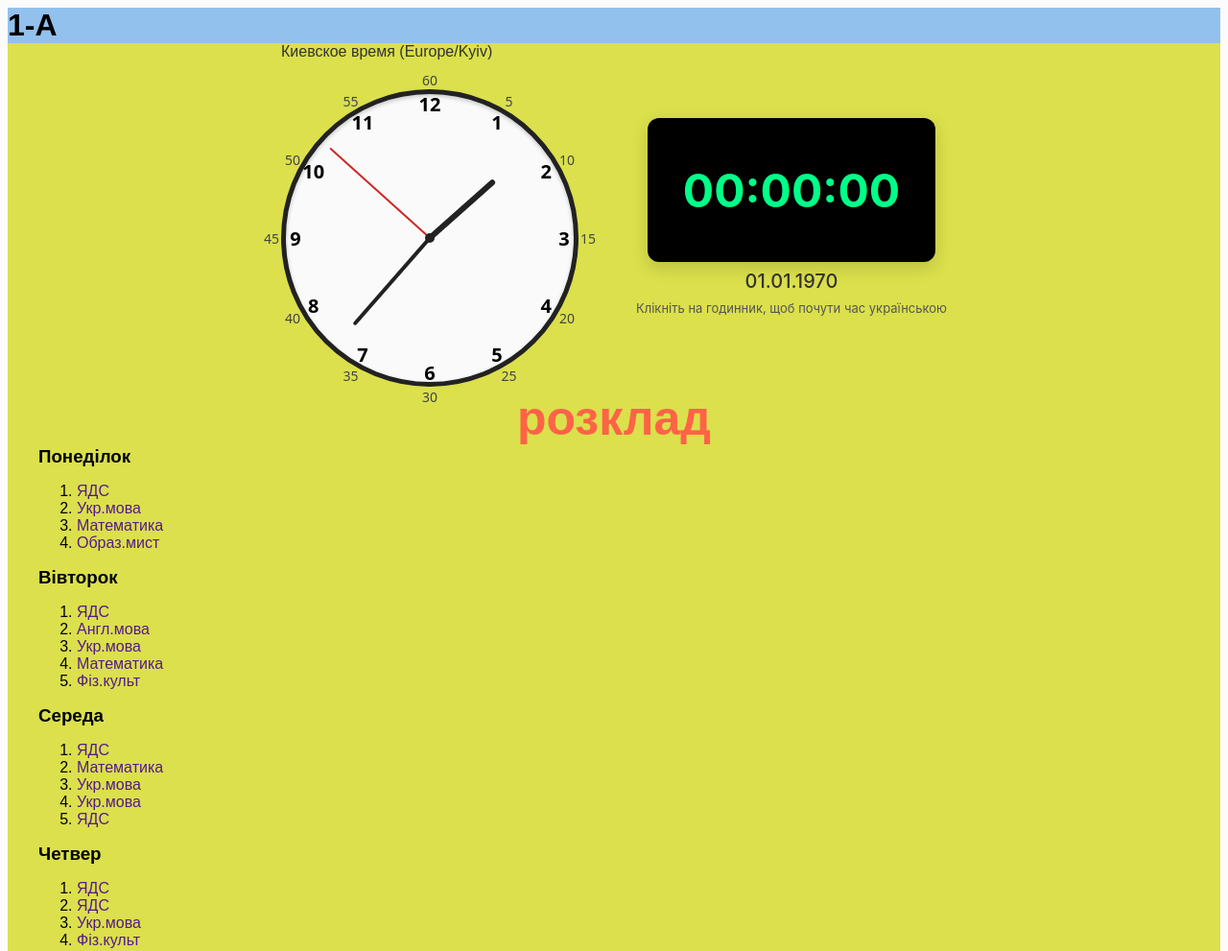
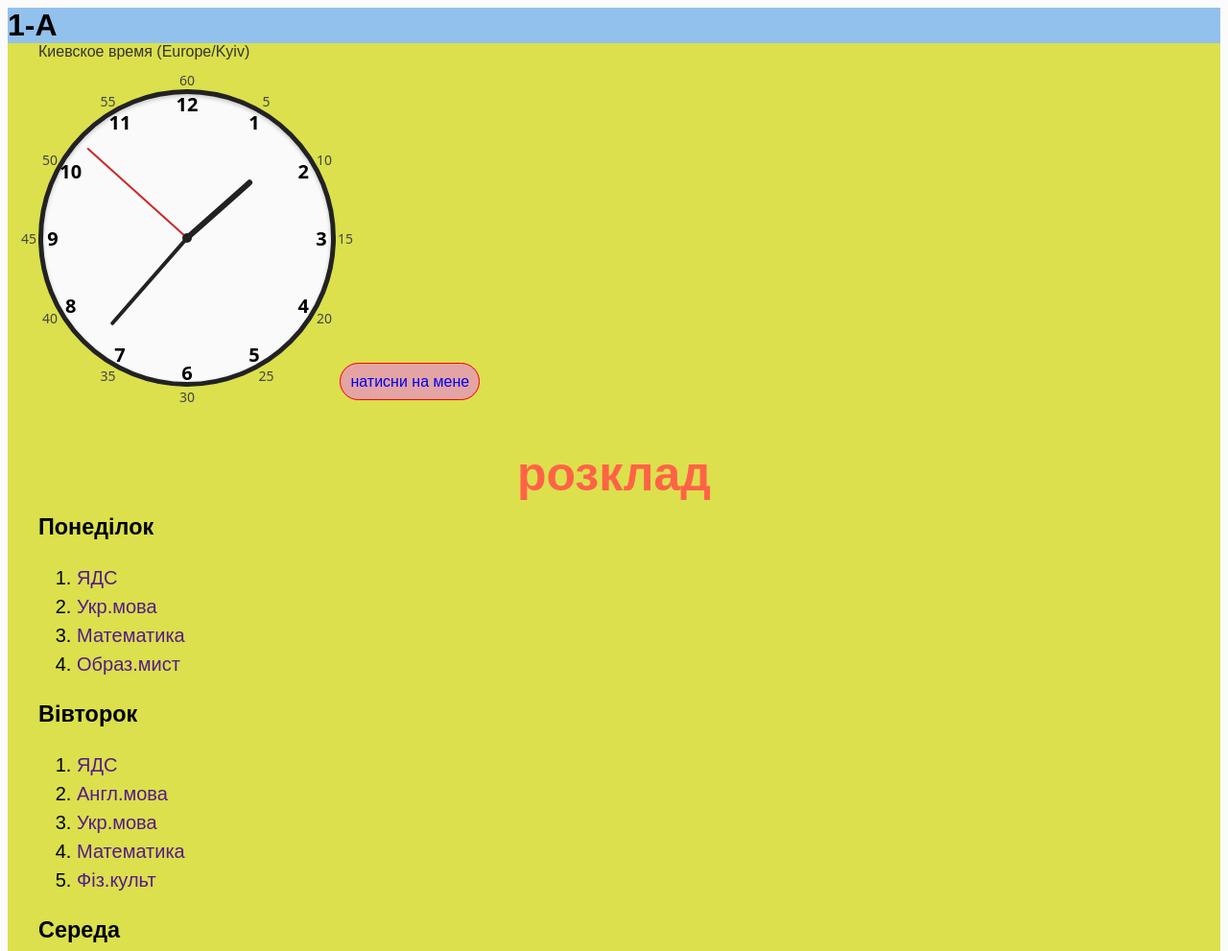
Before and after one commit to KimVadym/first, a plain HTML site: page index.html in a window 1280 px wide. Shown: the top 991 px of the page at 96% size. Drawn offline with Linux system fonts and the light colour scheme.

Commit message:
change time

```diff
--- a/css/styles.css
+++ b/css/styles.css
@@ -39,11 +39,25 @@ main {
     color: tomato;
     text-align: center;
     font-size: 50px;
+
 }
-.time_watch {
-    display: flex;
+.schedule {
+    font-size: 20px;
+    line-height: 1.5;
+    padding-left: 20px;
+    padding-top: 20px;
+    padding-bottom: 20px;
+    margin-top: 30px;
+}
+.time {
+
+    border: 1px solid red;
+    padding: 10px;
+    border-radius: 20px;
+    background-color: rgb(228, 164, 164);
+    /* display: flex;
     gap: 60px;
-    justify-content: center;
+    justify-content: center; */
 }
 /*===========================  time============ */
 
@@ -127,7 +141,7 @@ main {
 
   /*============= watch 2  ====== */
 
-  .bo{display:flex;align-items:center;justify-content:center;;margin:0;;font-family:Inter,system-ui,Segoe UI,Roboto,'Helvetica Neue',Arial}
+  /* .bo{display:flex;align-items:center;justify-content:center;;margin:0;;font-family:Inter,system-ui,Segoe UI,Roboto,'Helvetica Neue',Arial}
   .digital-wrap{display:flex;flex-direction:column;align-items:center;gap:8px}
   .digital-clock{
     width:300px;
@@ -149,4 +163,4 @@ main {
     font-weight:500;
     color:#333;
   }
-  .hint{font-size:13px;color:#555}
+  .hint{font-size:13px;color:#555} */
--- /dev/null
+++ b/css/time.css
@@ -0,0 +1,24 @@
+*{box-sizing:border-box}
+body{display:flex;align-items:center;justify-content:center;height:100vh;margin:0;background:#f3f3f3;font-family:Inter,system-ui,Segoe UI,Roboto,'Helvetica Neue',Arial}
+.digital-wrap{display:flex;flex-direction:column;align-items:center;gap:8px}
+.digital-clock{
+  width:300px;
+  height:150px;
+  display:flex;
+  align-items:center;
+  justify-content:center;
+  background:#000;
+  color:#00ff88;
+  font-size:48px;
+  font-weight:700;
+  border-radius:12px;
+  box-shadow:0 6px 18px rgba(0,0,0,0.15);
+  user-select:none;
+  cursor:pointer;
+}
+.digital-date{
+  font-size:20px;
+  font-weight:500;
+  color:#333;
+}
+.hint{font-size:13px;color:#555}
--- a/index.html
+++ b/index.html
@@ -12,7 +12,7 @@
 
     </header>
     <main>
-       <div class="container time_watch">
+       <div class="container ">
         <section class="">
             <div class="label">Киевское время (Europe/Kyiv)</div>
             <div class="clock-wrap">
@@ -25,17 +25,12 @@
               </div>
 
             </div>
+            <a class="time"  href="./time.html">натисни на мене</a>
 
         </section>
-        <section class=" bo">
-            <div class="digital-wrap">
-                <div class="digital-clock" id="digitalClock" role="button" aria-label="Поточний час Києва">00:00:00</div>
-                <div class="digital-date" id="digitalDate">01.01.1970</div>
-                <div class="hint">Клікніть на годинник, щоб почути час українською</div>
-              </div>
-            </section>
+
        </div>
-       <section class="container">
+       <section class="container schedule">
         <h2 class="list">розклад</h2>
 
         <h3>Понеділок</h3>
@@ -81,6 +76,6 @@
     </main>
     <footer></footer>
     <script src="./js/time.js"></script>
-    <script src="./js/watch.js"></script>
+
 </body>
 </html>
```
Also changed, not shown: time.html (+7 -2 lines).
